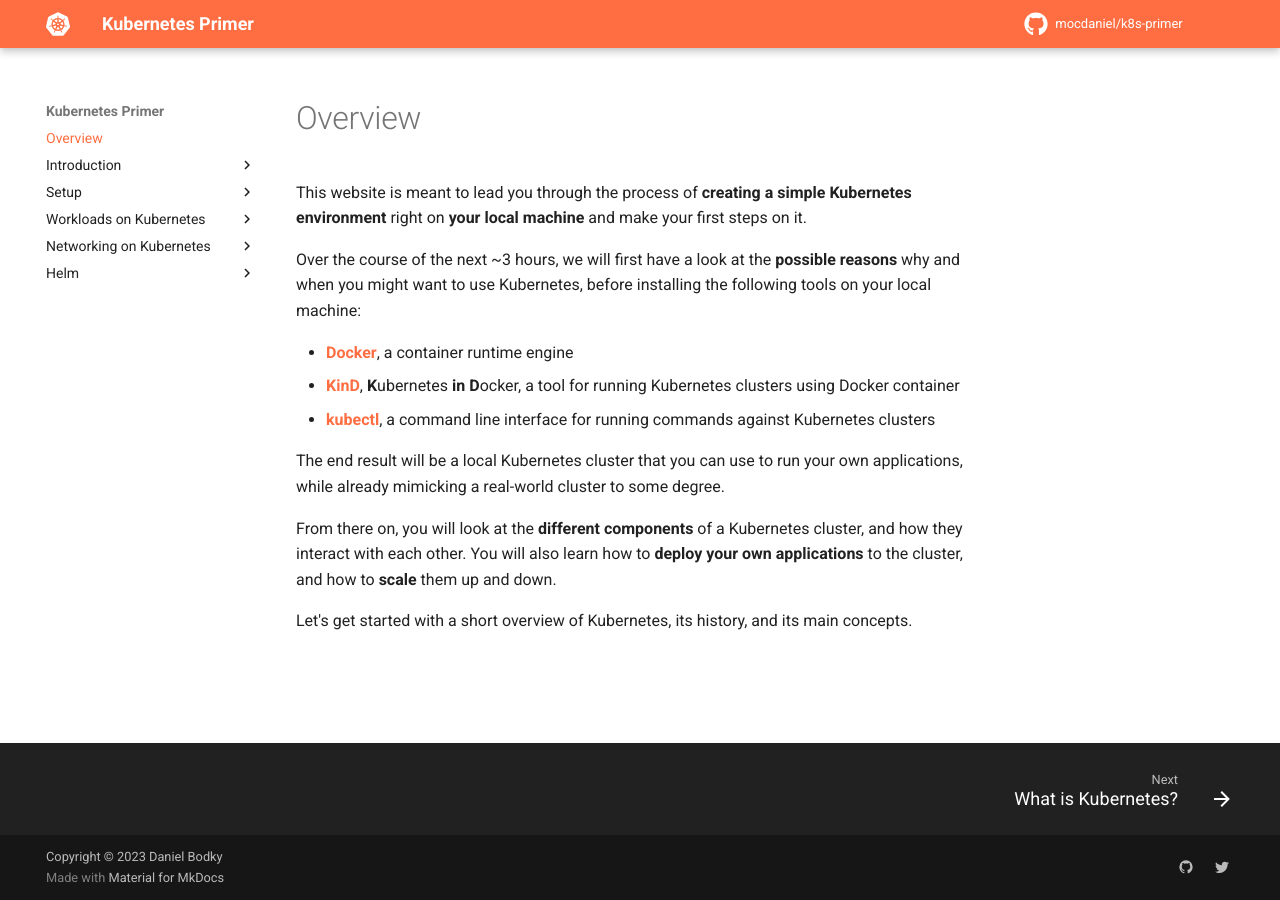
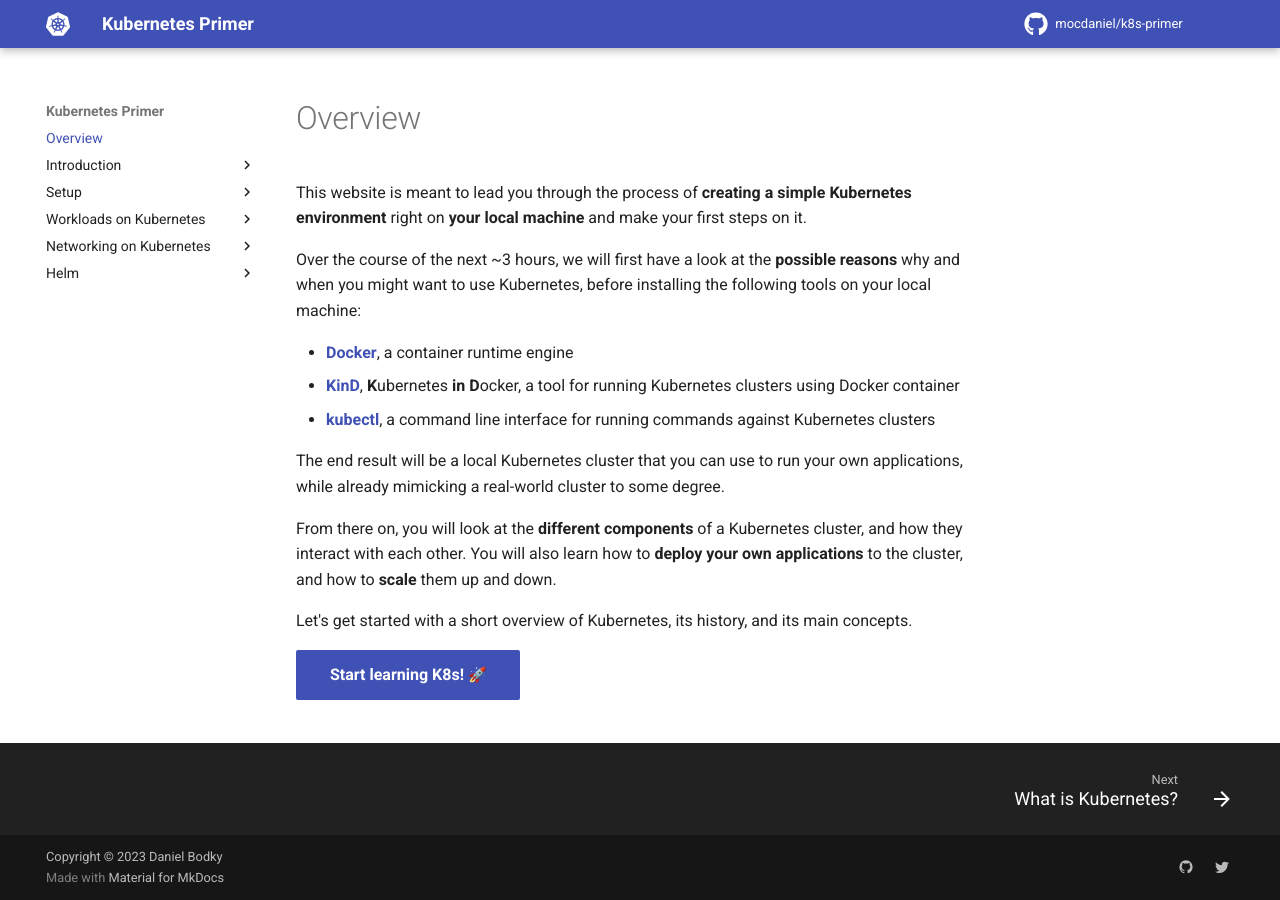
Before and after one commit to mocdaniel/k8s-primer, an MkDocs documentation site: the page built from docs/overview/index.md, in a window 1280 px wide. Built offline with MkDocs 1.6.1 and Material for MkDocs 9.7.7, drawn with Linux system fonts in a browser that asks for light colours; emoji names are drawn with the system emoji font; comment, search, counter and statistics services are not loaded.

Commit message:
Adjusts theme

```diff
--- a/docs/overview/index.md
+++ b/docs/overview/index.md
@@ -13,3 +13,5 @@ The end result will be a local Kubernetes cluster that you can use to run your o
 From there on, you will look at the **different components** of a Kubernetes cluster, and how they interact with each other. You will also learn how to **deploy your own applications** to the cluster, and how to **scale** them up and down.
 
 Let's get started with a short overview of Kubernetes, its history, and its main concepts.
+
+[Start learning K8s! :rocket: ](/introduction/what-is-kubernetes){ .md-button .md-button--primary }
--- a/mkdocs.yml
+++ b/mkdocs.yml
@@ -8,6 +8,8 @@ extra:
     - icon: material/twitter
       link: https://twitter.com/d_bodky
       name: mocdaniel on Twitter
+extra_css:
+  - stylesheets/extra.css
 markdown_extensions:
   - abbr
   - admonition
@@ -22,6 +24,9 @@ markdown_extensions:
   - pymdownx.superfences
   - pymdownx.tabbed:
       alternate_style: true
+  - pymdownx.emoji:
+      emoji_index: !!python/name:materialx.emoji.twemoji
+      emoji_generator: !!python/name:materialx.emoji.to_svg
 nav:
   - Overview: overview/index.md
   - Introduction:
@@ -74,5 +79,5 @@ theme:
     repo: fontawesome/brands/github
   name: material
   palette:
-    primary: deep orange
+    primary: custom
     accent: amber
```
Also changed, not shown: docs/helm/installing-charts.md (line endings or trailing spaces).
